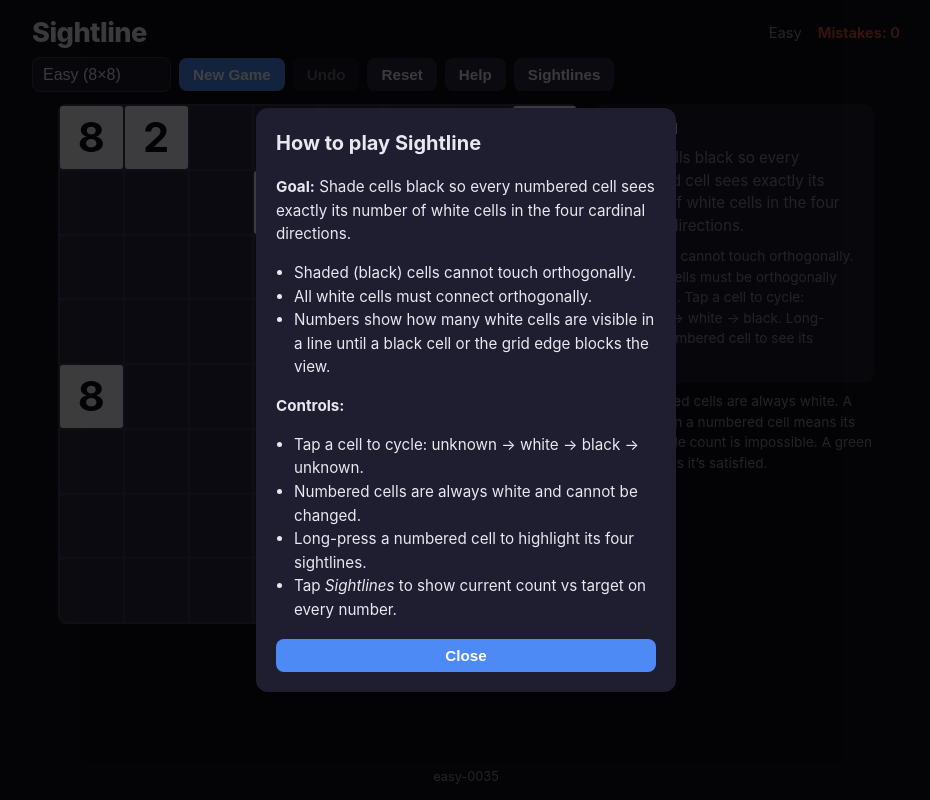
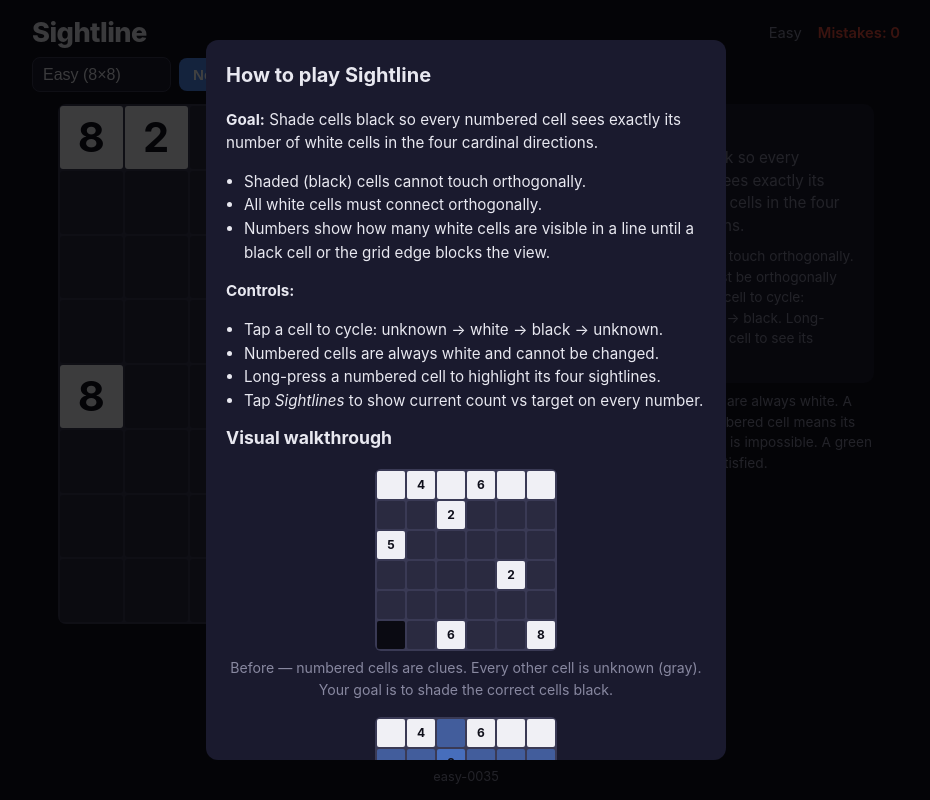
Before and after one commit to kimmania/game-sightline, a website built with Vite: page index.html in a window 1280 px wide. Both pictures are taken after a click on the button "Help". Shown: the whole page, without its empty margins (174-1104 px from the left). Built offline with nearby package versions, Linux system fonts and the light colour scheme.

Commit message:
Add visual tutorial to help modal with before, during, and solved walkthrough

```diff
--- a/src/style.css
+++ b/src/style.css
@@ -270,6 +270,99 @@ body {
   padding-top: 16px;
 }
 
+.help-overlay {
+  position: fixed;
+  inset: 0;
+  background: rgba(0, 0, 0, 0.75);
+  display: flex;
+  align-items: center;
+  justify-content: center;
+  z-index: 100;
+  padding: 16px;
+}
+
+.help-inner {
+  background: var(--surface);
+  padding: 20px;
+  border-radius: 12px;
+  max-width: min(90%, 520px);
+  width: 100%;
+  color: var(--text);
+  line-height: 1.55;
+  font-size: 0.95rem;
+  max-height: 90vh;
+  overflow-y: auto;
+}
+
+.tutorial-walkthrough {
+  display: flex;
+  flex-direction: column;
+  gap: 16px;
+  margin: 12px 0;
+}
+
+.mini-board {
+  display: grid;
+  gap: 2px;
+  background: var(--grid-line);
+  padding: 2px;
+  border-radius: 6px;
+  width: fit-content;
+  margin: 0 auto;
+}
+
+.mini-cell {
+  width: 28px;
+  height: 28px;
+  display: flex;
+  align-items: center;
+  justify-content: center;
+  font-size: 12px;
+  font-weight: 700;
+  border-radius: 2px;
+  background: var(--cell-empty);
+  color: var(--text);
+}
+
+.mini-cell.given {
+  background: var(--cell-white);
+  color: #0f0f1a;
+}
+
+.mini-cell.white {
+  background: var(--cell-white);
+  color: #0f0f1a;
+}
+
+.mini-cell.black {
+  background: var(--cell-black);
+  color: transparent;
+}
+
+.mini-cell.sightline-demo {
+  background: rgba(78, 138, 245, 0.45);
+}
+
+.mini-cell.sightline-root {
+  background: rgba(78, 138, 245, 0.65);
+}
+
+.tutorial-caption {
+  text-align: center;
+  font-size: 0.88rem;
+  color: var(--text-dim);
+  margin: 6px 0 0;
+}
+
+/* Scrollbar styling for help */
+.help-inner::-webkit-scrollbar {
+  width: 8px;
+}
+.help-inner::-webkit-scrollbar-thumb {
+  background: var(--grid-line);
+  border-radius: 4px;
+}
+
 @media (min-width: 768px) {
   .game-area {
     flex-direction: row;
--- a/src/ui/help.ts
+++ b/src/ui/help.ts
@@ -1,11 +1,148 @@
+const TUTORIAL_SIZE = 6;
+
+// fmt: '?'=unknown, 'W'=white, 'B'=black, 'G'=given (white with number)
+const TUTORIAL_STATES = [
+  {
+    label: 'Before — numbered cells are clues. Every other cell is unknown (gray). Your goal is to shade the correct cells black.',
+    grid: [
+      'W?W?WW',
+      '??W???',
+      'W?????',
+      '????W?',
+      '??????',
+      'B?W??W',
+    ],
+    givenMap: [
+      [null, 4, null, 6, null, null],
+      [null, null, 2, null, null, null],
+      [5, null, null, null, null, null],
+      [null, null, null, null, 2, null],
+      [null, null, null, null, null, null],
+      [null, null, 6, null, null, 8],
+    ],
+    sightlineRoot: null as { x: number; y: number } | null,
+  },
+  {
+    label: 'What a number means — this cell sees exactly 2 white cells: one above and one to the right. It can\u2019t see through black cells.',
+    grid: [
+      'W?W?WW',
+      '??W???',
+      'W?????',
+      '????W?',
+      '??????',
+      'B?W??W',
+    ],
+    givenMap: [
+      [null, 4, null, 6, null, null],
+      [null, null, 2, null, null, null],
+      [5, null, null, null, null, null],
+      [null, null, null, null, 2, null],
+      [null, null, null, null, null, null],
+      [null, null, 6, null, null, 8],
+    ],
+    sightlineRoot: { x: 2, y: 1 },
+  },
+  {
+    label: 'Finished — every number matches its visible count, no blacks touch, and all white cells connect.',
+    grid: [
+      'WBWWWW',
+      'WBWBWW',
+      'WWBWWW',
+      'WWWBWW',
+      'WWWWBW',
+      'BWWWBW',
+    ],
+    givenMap: [
+      [null, 4, null, 6, null, null],
+      [null, null, 2, null, null, null],
+      [5, null, null, null, null, null],
+      [null, null, null, null, 2, null],
+      [null, null, null, null, null, null],
+      [null, null, 6, null, null, 8],
+    ],
+    sightlineRoot: null,
+  },
+];
+
+function getSightlineCells(root: { x: number; y: number } | null, size: number): Set<string> {
+  const cells = new Set<string>();
+  if (!root) return cells;
+  for (const [dr, dc] of [
+    [-1, 0],
+    [1, 0],
+    [0, -1],
+    [0, 1],
+  ]) {
+    let r = root.y + dr,
+      c = root.x + dc;
+    while (r >= 0 && r < size && c >= 0 && c < size) {
+      cells.add(`${r},${c}`);
+      r += dr;
+      c += dc;
+    }
+  }
+  return cells;
+}
+
+function makeMiniBoard(
+  state: (typeof TUTORIAL_STATES)[number],
+): HTMLElement {
+  const wrapper = document.createElement('div');
+  wrapper.className = 'tutorial-board-wrapper';
+
+  const grid = document.createElement('div');
+  grid.className = 'mini-board';
+  grid.style.setProperty('--mini-n', String(TUTORIAL_SIZE));
+  grid.style.gridTemplateColumns = `repeat(${TUTORIAL_SIZE}, 1fr)`;
+
+  const hl = getSightlineCells(state.sightlineRoot, TUTORIAL_SIZE);
+
+  for (let r = 0; r < TUTORIAL_SIZE; r++) {
+    for (let c = 0; c < TUTORIAL_SIZE; c++) {
+      const cell = document.createElement('div');
+      cell.className = 'mini-cell';
+      const code = state.grid[r][c];
+      const g = state.givenMap[r][c];
+      const key = `${r},${c}`;
+
+      if (code === 'G' || g !== null) {
+        cell.classList.add('given');
+      } else if (code === 'B') {
+        cell.classList.add('black');
+      } else if (code === 'W') {
+        cell.classList.add('white');
+      }
+      if (hl.has(key)) {
+        cell.classList.add('sightline-demo');
+      }
+      if (state.sightlineRoot && state.sightlineRoot.x === c && state.sightlineRoot.y === r) {
+        cell.classList.add('sightline-root');
+      }
+      if (g !== null) {
+        cell.textContent = String(g);
+      }
+      grid.appendChild(cell);
+    }
+  }
+
+  const caption = document.createElement('p');
+  caption.className = 'tutorial-caption';
+  caption.textContent = state.label;
+
+  wrapper.appendChild(grid);
+  wrapper.appendChild(caption);
+  return wrapper;
+}
+
 export function openHelp(): void {
   if (document.getElementById('help-dialog')) return;
 
   const dialog = document.createElement('div');
   dialog.id = 'help-dialog';
-  dialog.innerHTML = `
-    <div style="position:fixed;inset:0;background:rgba(0,0,0,0.75);display:flex;align-items:center;justify-content:center;z-index:100;">
-      <div style="background:#1e1e30;padding:20px;border-radius:12px;max-width:min(90%,420px);color:#e8e8f0;line-height:1.55;font-size:0.95rem;">
+
+  const inner = document.createElement('div');
+  inner.className = 'help-inner';
+  inner.innerHTML = `
     <h2 style="margin-top:0;font-size:1.25rem;">How to play Sightline</h2>
     <p><strong>Goal:</strong> Shade cells black so every numbered cell sees exactly its number of white cells in the four cardinal directions.</p>
     <ul style="padding-left:18px;margin:8px 0;">
@@ -20,11 +157,35 @@ export function openHelp(): void {
       <li>Long-press a numbered cell to highlight its four sightlines.</li>
       <li>Tap <em>Sightlines</em> to show current count vs target on every number.</li>
     </ul>
-        <button id="close-help" class="btn btn-primary" style="margin-top:10px;width:100%">Close</button>
-      </div>
-    </div>
+    <h3 style="margin-top:12px;font-size:1.1rem;">Visual walkthrough</h3>
   `;
-  dialog.querySelector('#close-help')?.addEventListener('click', () => dialog.remove());
+
+  const walkthrough = document.createElement('div');
+  walkthrough.className = 'tutorial-walkthrough';
+
+  TUTORIAL_STATES.forEach((state) => {
+    walkthrough.appendChild(makeMiniBoard(state));
+  });
+
+  inner.appendChild(walkthrough);
+
+  const closeBtn = document.createElement('button');
+  closeBtn.id = 'close-help';
+  closeBtn.className = 'btn btn-primary';
+  closeBtn.style.cssText = 'margin-top:10px;width:100%';
+  closeBtn.textContent = 'Close';
+  closeBtn.addEventListener('click', () => dialog.remove());
+  inner.appendChild(closeBtn);
+
+  const overlay = document.createElement('div');
+  overlay.className = 'help-overlay';
+  overlay.appendChild(inner);
+  dialog.appendChild(overlay);
+
+  dialog.addEventListener('click', (e) => {
+    if (e.target === overlay) dialog.remove();
+  });
+
   document.body.appendChild(dialog);
 }
 
```
Lines whose indentation alone changed are shown as unchanged.
